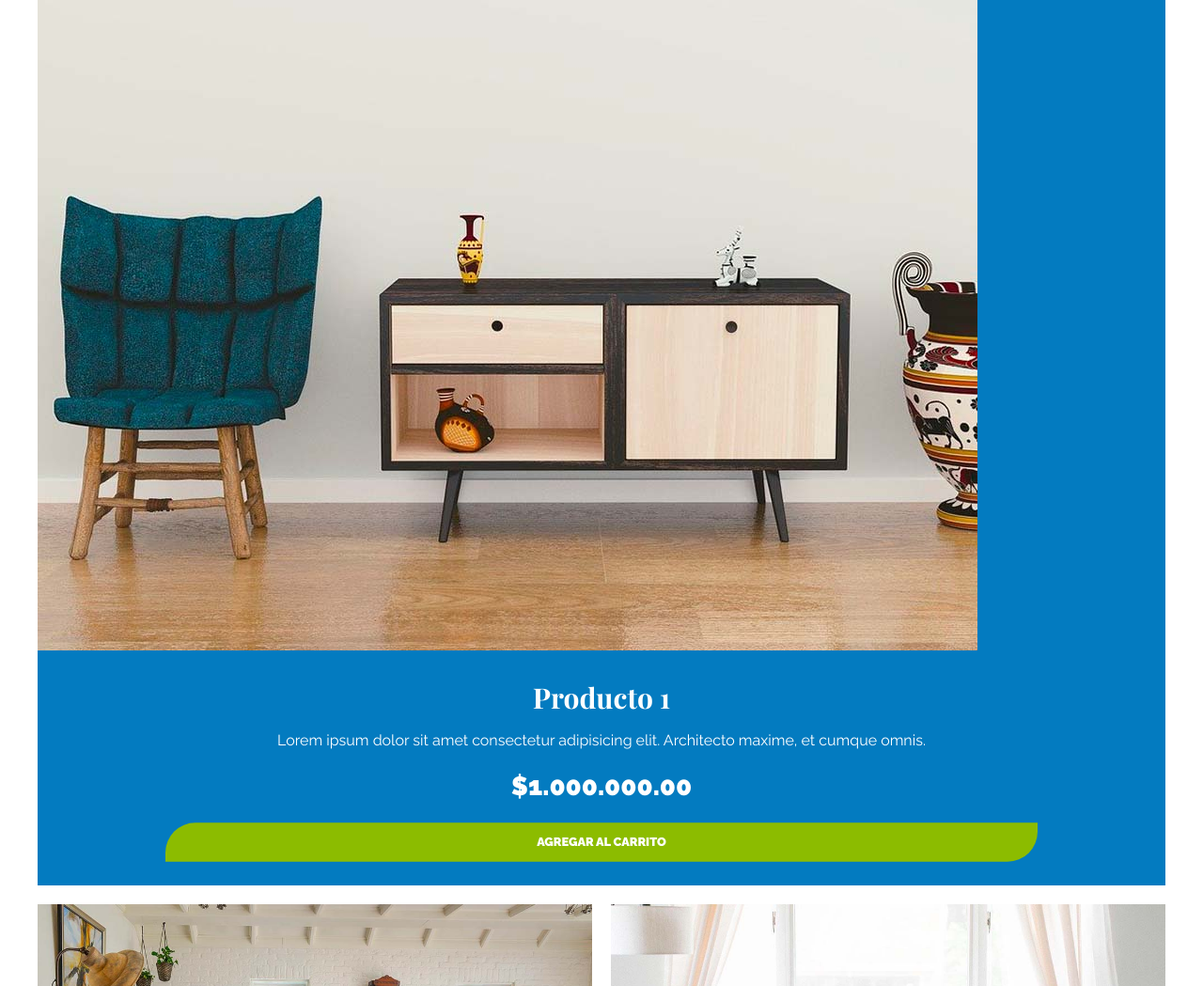
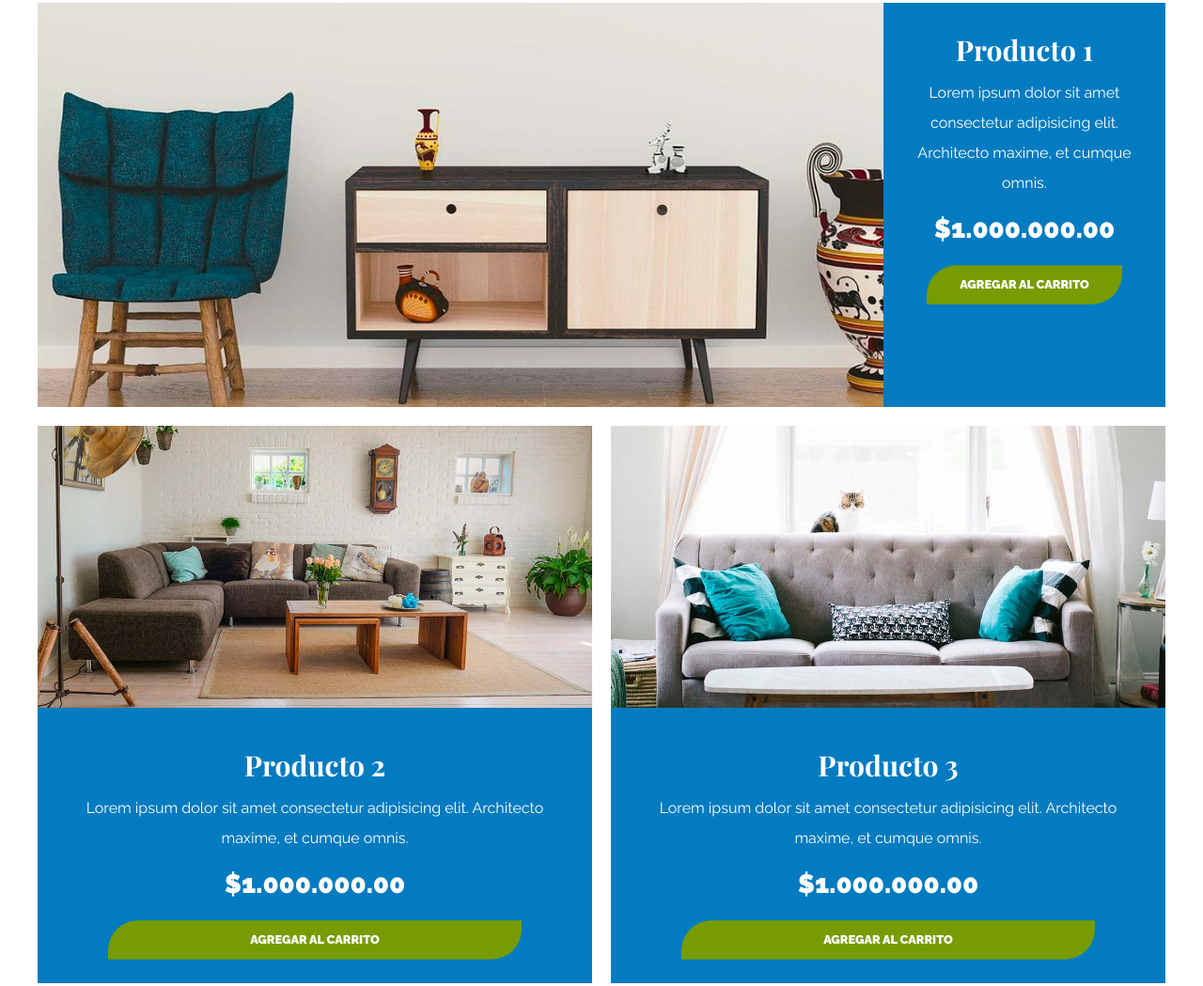
Before and after one commit to jonma0107/ecommerce, a plain HTML site: page index.html in a window 1280 px wide. Shown: the part 1952-3001 px from the top of the page at 94% size. Drawn offline with nearby package versions, Linux system fonts and the light colour scheme.

Commit message:
ecommerce

```diff
--- a/css/style.css
+++ b/css/style.css
@@ -2,6 +2,7 @@
 html {
   box-sizing: border-box;
   font-size: 62.5%; /* Hack base de HTML: 1REM = 10px */
+
 }
 *, *:before, *:after {
   box-sizing: inherit;
@@ -10,6 +11,7 @@ body {
   font-family: 'Raleway', sans-serif;
   font-size: 1.6rem;
   line-height: 2;
+
 }
 
 /*** Globales ***/
@@ -41,7 +43,9 @@ a {
 
 img {
   max-width: 100%;
-  display: block;
+  /* display: block; */
+  height: auto;
+
 }
 
 /* Utilidades */
@@ -113,7 +117,7 @@ section h2 span {
   background-color: #037bc0;
   color: #fff;
   /* border-radius: 40px; */
-  border-bottom-left-radius: 4rem;
+  border-top-left-radius: 4rem;
   border-bottom-right-radius: 4rem;
   font-weight: 700;
 }
@@ -132,25 +136,39 @@ section h2 span {
   background-repeat: no-repeat;
   background-size: 100%, 50%;
   margin-top: 5rem;
+
+}
+
+/* .sobre-nosotros {
+  background-image: linear-gradient(to right, transparent 50%, #037bc0 50%, red 100%), url(../img/nosotros.jpg);
+  background-position: left center;
+  padding: 10rem 0;
+  background-repeat: no-repeat;
+  background-size: 100%, 120rem;
+  margin-top: 5rem;
+
+} */
+
+.sobre-nosotros-grid {
+  display: grid;
+  grid-template-columns: repeat(2, 1fr);
+  column-gap: 8rem;
+
+}
+.texto-nosotros {
+  grid-column: 2 / 3;
+  color: #fff;
+
 }
 
 /* .sobre-nosotros-grid {
-  display: grid;
-  grid-template-columns: repeat(2, 1fr);
-  column-gap: 8rem;
-}
-.texto-nosotros {
-  grid-column: 2 / 3;
-} */
-
-.sobre-nosotros-grid {
   display: flex;
   justify-content: flex-end;
 }
 .texto-nosotros {
   flex-basis: 45%;
   color: #fff;
-}
+} */
 
 /* Listado Productos */
 .contenido-principal {
@@ -168,12 +186,29 @@ section h2 span {
 .producto:nth-child(1) {
   grid-column-start: 1;
   grid-column-end: 7;
-  grid-column: 1 / 7;
+  /* grid-column: 1 / 7; */
+  display: grid;
+  grid-template-columns: 3fr 1fr;
 }
+
+.producto:nth-child(1) img {
+  height: 43rem;
+  width: 100%;
+  object-fit: cover;
+}
+
 .producto:nth-child(2) {
   grid-column-start: 1;
   grid-column-end: 4;
 }
+
+.producto:nth-child(2) img,
+.producto:nth-child(3) img {
+  height: 30rem;
+  width: 100%;
+  object-fit: cover;
+}
+
 .producto:nth-child(3) {
   grid-column-start: 4;
   grid-column-end: 7;
@@ -215,7 +250,7 @@ section h2 span {
 }
 
 .texto-producto a {
-  background-color: #8cbc00;
+  background-color: #769c02;
   display: block;
   color: #fff;
   text-transform: uppercase;
@@ -230,9 +265,10 @@ section h2 span {
 }
 
 .texto-producto a:hover {
-  background-color: #769c02;
+  background-color: #8cbc00;
   transform: scale(1);
   transition: transform .5s ease-out;
+  text-decoration: underline;
 }
 
 /* .producto img:hover {
```
